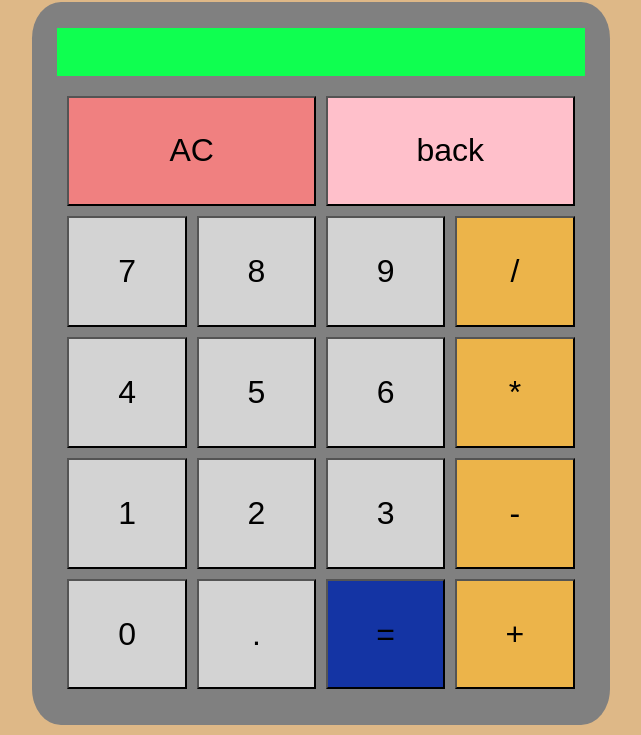
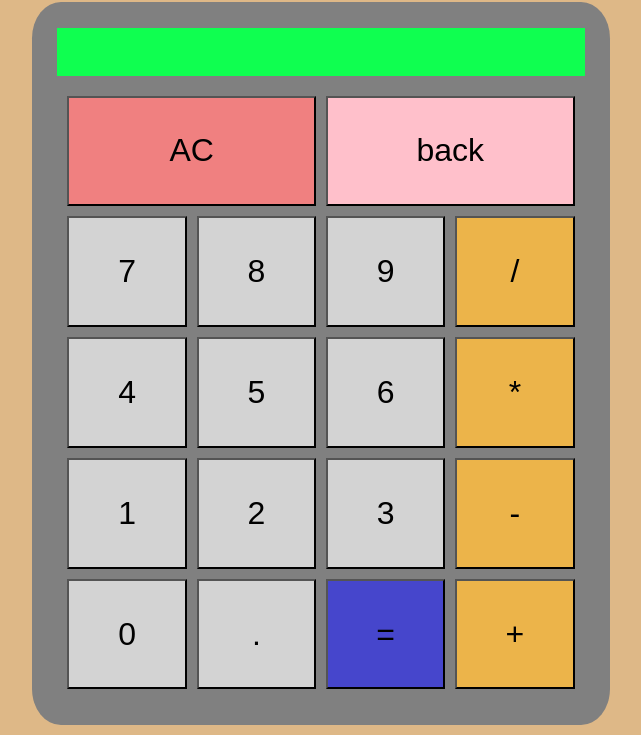
Before and after one commit to iamjoker021/odin-calculator, a plain HTML site: page index.html in a window 1280 px wide. Shown: the part 65-800 px from the top of the page, without its empty margins (319-960 px from the left). Drawn offline with Linux system fonts and the light colour scheme.

Commit message:
Update Equal symbol color

```diff
--- a/style.css
+++ b/style.css
@@ -44,7 +44,7 @@ button {
 }
 
 .equal {
-    background-color: #1434A4;
+    background-color: rgb(70, 70, 204);
 }
 
 #AC {
```
